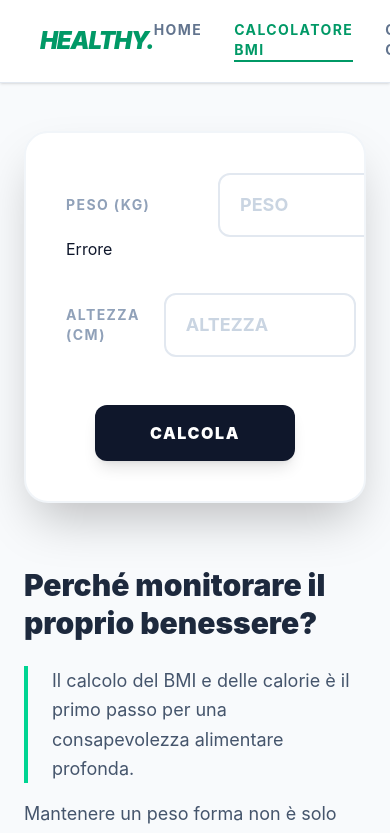
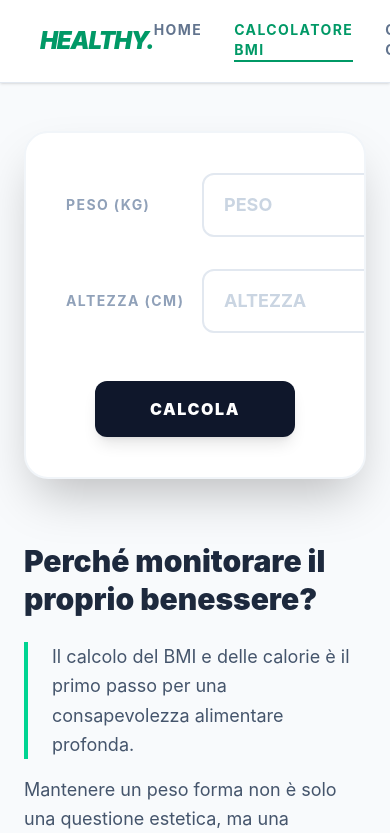
Before and after one commit to Granori/Progetto-SaluteBenessere, a React (Vite) app: page /calcolatorebmi in a window 390 px wide. Shown: the top 833 px of the page. Built offline with nearby package versions, Linux system fonts and the light colour scheme.

Commit message:
Migliorati i campi input del form bmi

```diff
--- a/src/App.jsx
+++ b/src/App.jsx
@@ -9,7 +9,7 @@ import './App.css';
 function App() {
   return (
     <Router>
-      <div class="min-h-screen bg-slate-50 font-sans text-slate-900">
+      <div className="min-h-screen bg-slate-50 font-sans text-slate-900">
         <Navbar />
 
         <Routes>
--- a/src/index.css
+++ b/src/index.css
@@ -1 +1,3 @@
 @import "tailwindcss";
+
+/* * { outline: 1px solid red !important; } */
--- a/src/pages/bmi.jsx
+++ b/src/pages/bmi.jsx
@@ -1,4 +1,5 @@
 import { useState, useEffect } from "react";
+import FormInput from "./input_bmi";
 const regNumerico = /^[0-9]+$/;
 
 export default function PagBMI() {
@@ -53,51 +54,51 @@ export default function PagBMI() {
     }
 
     return (
-        <main class="max-w-5xl mx-auto py-12 px-6">
-            <section class="bg-white border-2 border-slate-100 rounded-3xl p-10 shadow-2xl mb-16 relative overflow-hidden">
-                <form class="space-y-8" onSubmit={gestisciBMI}>
-                    <div class="flex flex-wrap">
-                        <div class="flex items-center gap-6">
-                            <label htmlFor="input-peso" class="w-32 text-sm font-bold text-slate-400 uppercase tracking-widest">Peso (kg)</label>
-                            <input id="input-peso" type="text" placeholder="PESO" value={peso} onChange={(e) => setPeso(e.target.value)}
-                                class="w-48 px-5 py-4 border-2 border-slate-200 rounded-xl focus:ring-4 focus:ring-emerald-100 focus:border-emerald-500 outline-none transition-all font-bold text-lg placeholder:text-slate-300" />
-                        </div>
-                        <div>
-                            Errore
-                        </div>
+        <main className="max-w-5xl mx-auto py-12 px-6">
+            <section className="bg-white border-2 border-slate-100 rounded-3xl p-10 shadow-2xl mb-16 relative overflow-hidden">
+                <form className="space-y-8" onSubmit={gestisciBMI}>
+                    <FormInput
+                        label="Peso (kg)"
+                        id="input-peso"
+                        placeholder="PESO"
+                        value={peso}
+                        onChange={(e) => setPeso(e.target.value)}
+                        error={errors.peso}
+                    />
 
-                    </div>
+                    <FormInput
+                        label="Altezza (cm)"
+                        id="input-altezza"
+                        placeholder="ALTEZZA"
+                        value={altezza}
+                        onChange={(e) => setAltezza(e.target.value)}
+                        error={errors.altezza}
+                    />
 
-                    <div class="flex items-center gap-6">
-                        <label htmlFor="input-altezza" class="w-32 text-sm font-bold text-slate-400 uppercase tracking-widest">Altezza (cm)</label>
-                        <input id="input-altezza" type="text" placeholder="ALTEZZA" value={altezza} onChange={(e) => setAltezza(e.target.value)}
-                            class="w-48 px-5 py-4 border-2 border-slate-200 rounded-xl focus:ring-4 focus:ring-emerald-100 focus:border-emerald-500 outline-none transition-all font-bold text-lg placeholder:text-slate-300" />
-                    </div>
-
-                    <div class="flex justify-center pt-4">
-                        <button type="submit" class="w-full max-w-[200px] py-4 bg-slate-900 hover:bg-emerald-600 text-white font-black rounded-xl shadow-lg hover:shadow-emerald-200 transition-all duration-300 uppercase tracking-widest">
+                    <div className="flex justify-center pt-4">
+                        <button type="submit" className="w-full max-w-[200px] py-4 bg-slate-900 hover:bg-emerald-600 text-white font-black rounded-xl shadow-lg hover:shadow-emerald-200 transition-all duration-300 uppercase tracking-widest">
                             Calcola
                         </button>
                     </div>
                 </form>
             </section>
 
-            <article class="grid grid-cols-1 md:grid-cols-2 gap-12 items-start">
-                <div class="space-y-6">
-                    <h2 class="text-3xl font-black leading-tight text-slate-800">Perché monitorare il proprio benessere?</h2>
-                    <div class="space-y-4 text-lg text-slate-600 leading-relaxed">
-                        <p class="border-l-4 border-emerald-400 pl-6">Il calcolo del BMI e delle calorie è il primo passo per una consapevolezza alimentare profonda.</p>
+            <article className="grid grid-cols-1 md:grid-cols-2 gap-12 items-start">
+                <div className="space-y-6">
+                    <h2 className="text-3xl font-black leading-tight text-slate-800">Perché monitorare il proprio benessere?</h2>
+                    <div className="space-y-4 text-lg text-slate-600 leading-relaxed">
+                        <p className="border-l-4 border-emerald-400 pl-6">Il calcolo del BMI e delle calorie è il primo passo per una consapevolezza alimentare profonda.</p>
                         <p>Mantenere un peso forma non è solo una questione estetica, ma una prevenzione attiva contro patologie cardiovascolari e metaboliche.</p>
                         <p>Utilizza i nostri dati per pianificare la tua dieta settimanale in modo scientifico e bilanciato, senza rinunciare al piacere del buon cibo.</p>
                     </div>
                 </div>
 
-                <div class="relative">
-                    <div class="aspect-square bg-emerald-50 rounded-3xl overflow-hidden border-8 border-white shadow-xl flex items-center justify-center">
+                <div className="relative">
+                    <div className="aspect-square bg-emerald-50 rounded-3xl overflow-hidden border-8 border-white shadow-xl flex items-center justify-center">
                         <img src="https://unsplash.com"
-                            alt="Cibo salutare" class="object-cover w-full h-full opacity-90 hover:scale-110 transition-transform duration-700" />
-                        <div class="absolute bottom-4 right-4 bg-white/90 backdrop-blur px-4 py-2 rounded-lg shadow-sm">
-                            <span class="text-xs font-bold uppercase text-emerald-700 italic">Immagine sulle calorie</span>
+                            alt="Cibo salutare" className="object-cover w-full h-full opacity-90 hover:scale-110 transition-transform duration-700" />
+                        <div className="absolute bottom-4 right-4 bg-white/90 backdrop-blur px-4 py-2 rounded-lg shadow-sm">
+                            <span className="text-xs font-bold uppercase text-emerald-700 italic">Immagine sulle calorie</span>
                         </div>
                     </div>
                 </div>
--- /dev/null
+++ b/src/pages/input_bmi.jsx
@@ -0,0 +1,33 @@
+import { useState, useEffect } from "react";
+
+export default function FormInput({ label, id, error, ...props }) {
+
+    return (
+        <div className="grid grid-cols-[auto_1fr] items-center gap-x-2 gap-y-1.5">
+            <label
+                htmlFor={id}
+                className="w-32 text-sm font-bold text-slate-400 uppercase tracking-widest"
+            >
+                {label}
+            </label>
+
+            <input
+                id={id}
+                {...props}
+                className={`w-48 px-5 py-4 border-2 rounded-xl outline-none transition-all font-bold text-lg placeholder:text-slate-300
+                ${error
+                    ? 'border-red-400 focus:ring-red-100 focus:border-red-500'
+                    : 'border-slate-200 focus:ring-4 focus:ring-emerald-100 focus:border-emerald-500'
+                }`}
+                autoComplete="off"
+            />
+
+            {/* Usando col-start-2 il campo di errore viene messo esattamente sotto l'input */}
+            {error && (
+                <div className="col-start-2 px-2 text-red-500 text-xs font-bold uppercase tracking-wider animate-pulse">
+                {error}
+                </div>
+            )}
+        </div>
+    );
+}
--- a/src/pages/navbar.jsx
+++ b/src/pages/navbar.jsx
@@ -3,9 +3,9 @@ import { NavLink } from "react-router-dom";
 export default function Navbar() {
 
     return (
-        <header class="w-full bg-white border-b border-slate-200 px-10 py-5 flex justify-between items-center shadow-sm">
-            <div class="font-black text-2xl tracking-tighter text-emerald-600 italic">HEALTHY.</div>
-            <nav class="flex gap-8 text-sm font-bold uppercase tracking-widest text-slate-500">
+        <header className="w-full bg-white border-b border-slate-200 px-10 py-5 flex justify-between items-center shadow-sm">
+            <div className="font-black text-2xl tracking-tighter text-emerald-600 italic">HEALTHY.</div>
+            <nav className="flex gap-8 text-sm font-bold uppercase tracking-widest text-slate-500">
                 <NavLink to="/"
                     className={({ isActive }) => isActive ? "text-emerald-600 border-b-2 border-emerald-600" : "hover:text-emerald-500 transition"}
                 >
```
